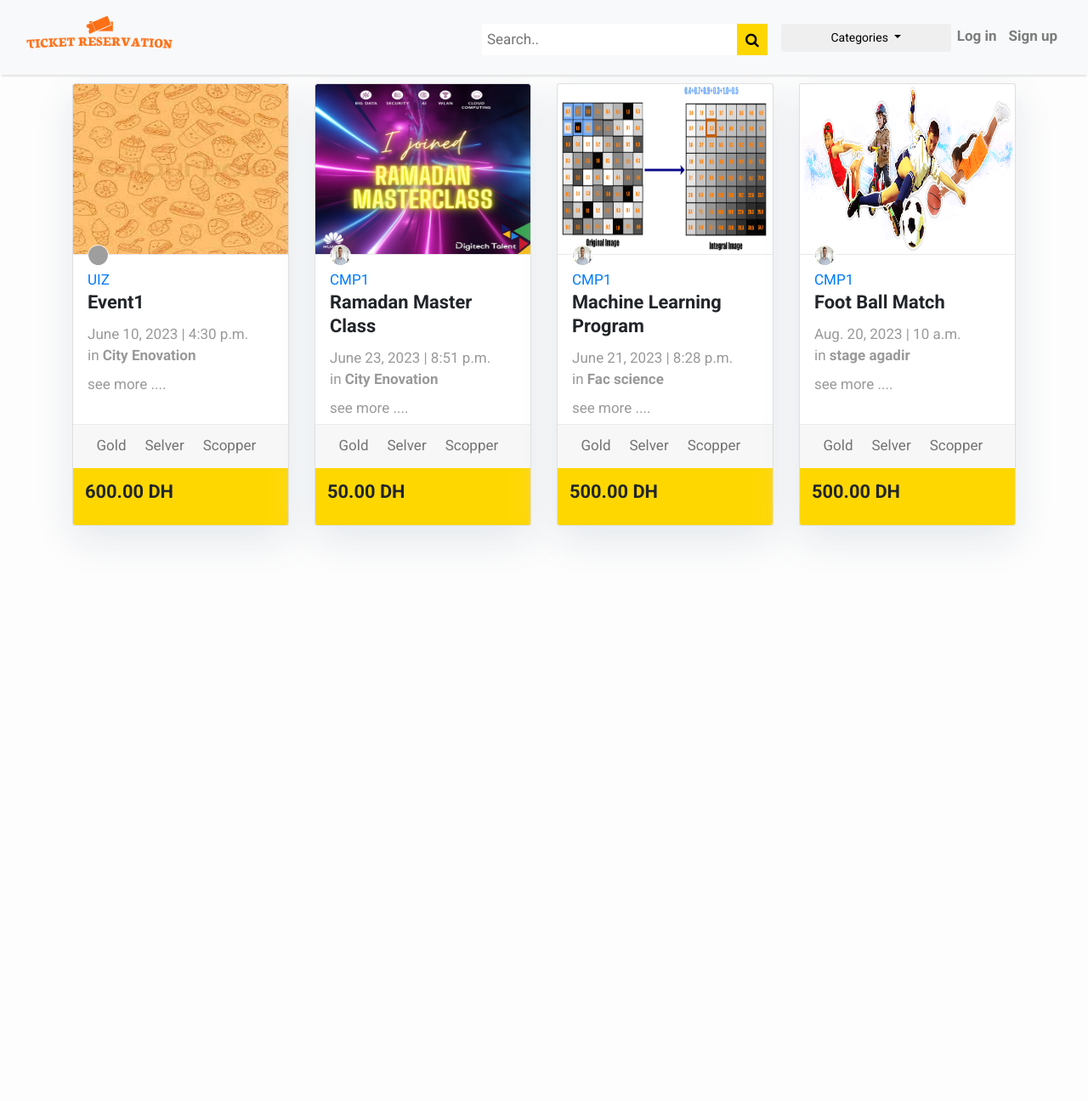
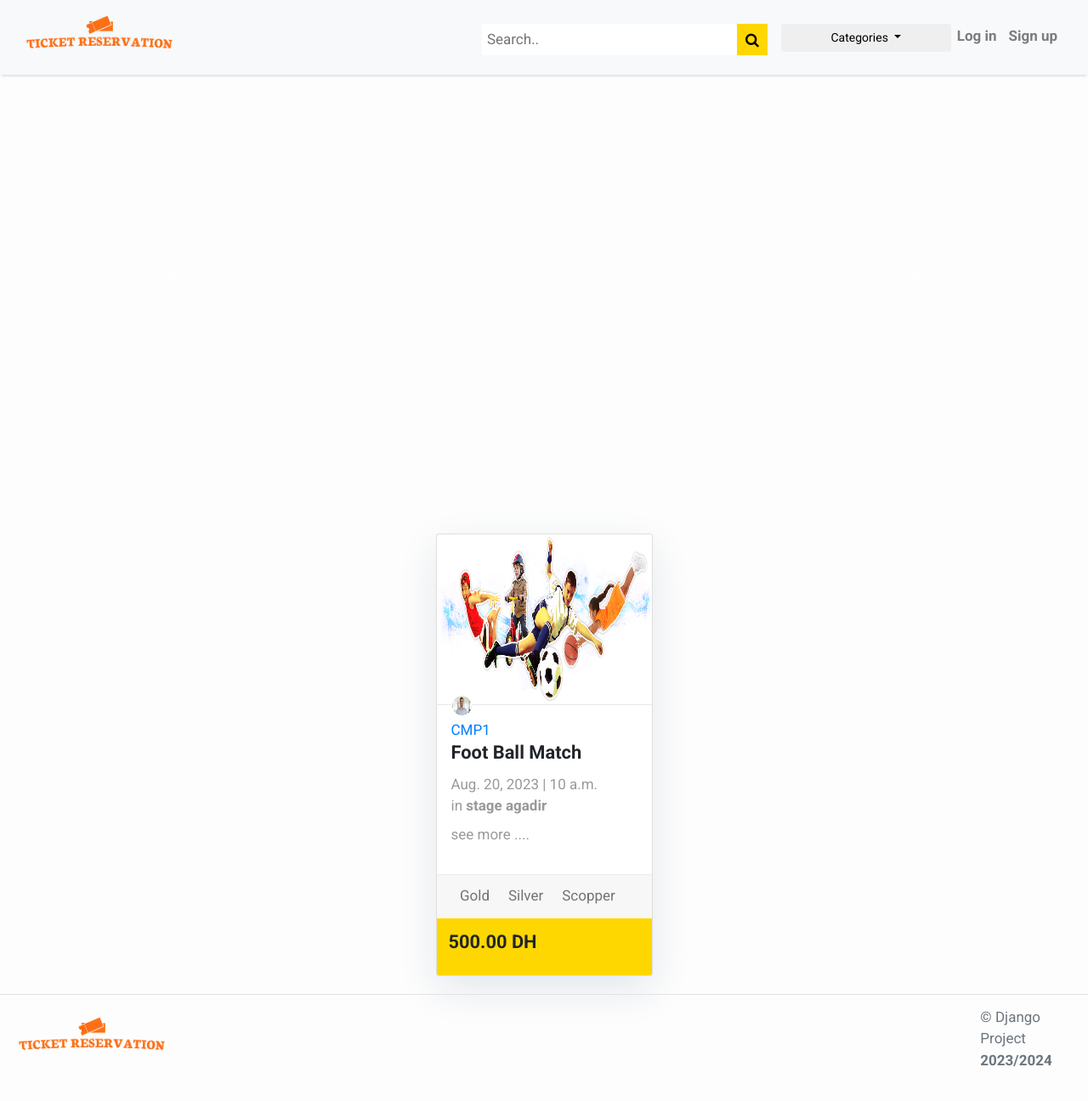
Before and after one commit to MokhtarOuarouss/Django-Reservation-, a Django app: page / in a window 1280 px wide. Shown: the whole page at 85% size. Run offline with Django 4.2, Linux system fonts and the light colour scheme; data comes from the database, SQL or seed files in the repository; both versions use the stored data as it was after the commit; some libraries are stand-ins or nearby versions; grey boxes are pictures that could not be loaded.

Commit message:
update home page

```diff
--- a/ticket/templates/EventByErg.html
+++ b/ticket/templates/EventByErg.html
@@ -7,7 +7,7 @@
 <div class="container">
 
 
-	<div class="row">
+	<div class="row"style="display: flex; justify-content: center;">
 
 
 
--- a/ticket/templates/Events.html
+++ b/ticket/templates/Events.html
@@ -1,13 +1,12 @@
-{%extends "base.html" %}
+{% extends "base.html" %}
 {% load static %}
 
 {% block content %}
-
-
+{% include "carousel.html" %}
 <div class="container">
 
 
-	<div class="row">
+	<div class="row"style="display: flex; justify-content: center;padding-top:30px">
 
 
 
@@ -43,7 +42,7 @@
                         <a class="nav-link" id="one-tab" data-toggle="tab" href="#{{event.id}}" role="tab" aria-controls="One" aria-selected="true">Gold </a>
                     </li>
                     <li class="nav-item">
-                        <a class="nav-link" id="two-tab" data-toggle="tab" href="#{{event.id}}+1" role="tab" aria-controls="Two" aria-selected="false">Selver</a>
+                        <a class="nav-link" id="two-tab" data-toggle="tab" href="#{{event.id}}+1" role="tab" aria-controls="Two" aria-selected="false">Silver</a>
                     </li>
                     <li class="nav-item">
                         <a class="nav-link" id="three-tab" data-toggle="tab" href="#{{event.id}}+2" role="tab" aria-controls="Three" aria-selected="false">Scopper</a>
@@ -89,6 +88,20 @@
 </div>
 </div>
 
+<div class="con">
+  <footer class="d-flex flex-wrap justify-content-between align-items-center py-3 my-4 border-top">
+
+
+
+
+
+      <a class="navbar-brand" href="{% url 'ticket:event_list' %}" style=" padding-left: 20px;"><img src="{% static 'image/Logo3.png' %}" class="rounded-circle" alt="Default Image" width="180" height="65" style="padding-top:0;padding-bottom:-3px">
+      </a>
+
+
+      <p class="col-md-4 mb-0 text-muted" style=" padding-left: 300px;">&copy; Django Project <b>2023/2024</b></p>
+  </footer>
+</div>
 
 
 {%endblock%}
--- a/ticket/templates/OrganizerInfo.html
+++ b/ticket/templates/OrganizerInfo.html
@@ -19,7 +19,7 @@
                 <div class="card">
                     <div class="card-body">
                         <div class="d-flex flex-column align-items-center text-center">
-                            <img style="width:150px;height:200px" src="{{ Organizer.image.url }}" />
+                            <img style="border-radius: 50%;width:200px;height:200px" src="{{ Organizer.image.url }}" />
                             <div class="mt-5">
                                 <h4>{{ Organizer.user.first_name }} {{ Organizer.user.last_name }}</h4>
                                 <p class="text-secondary mb-1">{{ Organizer.company_name }}</p>
@@ -93,7 +93,7 @@
 </div>
 
 <div class="container">
-    <div class="row">
+    <div class="row"style="display: flex; justify-content: center;">
         <!-- Start -->
         {% for event in Events %}
         <div class="col-sm-6 col-md-4 col-lg-3 mt-4">
--- /dev/null
+++ b/ticket/templates/carousel.html
@@ -0,0 +1,19 @@
+
+
+<div id="carouselExampleControls" class="carousel slide" data-ride="carousel" style="padding: 20px; height: 500px;">
+  <div class="carousel-inner">
+    {% for event in ev_less_1_day %}
+    <div class="carousel-item {% if forloop.first %}active{% endif %}">
+      <a href="{% url 'ticket:EventrInfo' id=event.id %}"><img class="d-block w-100" src="{{ event.image.url }}" alt="{{ event.title }}" style=" width: 1300px; height: 500px;"></a>
+    </div>
+    {% endfor %}
+  </div>
+  <a class="carousel-control-prev" href="#carouselExampleControls" role="button" data-slide="prev">
+    <span class="carousel-control-prev-icon" aria-hidden="true"></span>
+    <span class="sr-only">Previous</span>
+  </a>
+  <a class="carousel-control-next" href="#carouselExampleControls" role="button" data-slide="next">
+    <span class="carousel-control-next-icon" aria-hidden="true"></span>
+    <span class="sr-only">Next</span>
+  </a>
+</div>
--- a/ticket/urls.py
+++ b/ticket/urls.py
@@ -33,8 +33,8 @@
     path('Client/updateQuantity/<int:id>', views.updateQuantity, name='updateQuantity'),
     path('Client/Deletereservation/<int:id>', views.Deletereservation, name='Deletereservation'),
     path('Client/Cart', views.Cart, name='Cart'),
-    path('/Search', views.Search, name='Search'),
-    path('Search/<str:search>', views.SearchByCategory, name='SearchByCategory'),
+    path('Search/', views.Search, name='Search'),
+    path('Search/<str:search>/', views.SearchByCategory, name='SearchByCategory'),
 
 
     path('profil/', views.Profil, name='profil'),
--- a/ticket/views.py
+++ b/ticket/views.py
@@ -5,6 +5,7 @@
 from django.contrib.auth import authenticate, login, logout, get_user_model
 from .models import *
 from django.core.paginator import Paginator
+from datetime import datetime, timedelta
 
 
 # Create your views here.
@@ -13,8 +14,24 @@
 
 
 # Show Event where is_valid = True
+
+
 def Event_List(request):
-    context = {'Events': Event.objects.filter(is_valid=True)}
+    current_date = datetime.now().date()
+    current_time = datetime.now().time()
+
+
+    # Calculate the time after 24 hours
+    next_day = (datetime.now() + timedelta(days=1)).date()
+
+    events = Event.objects.filter(is_valid=True, date__gte=current_date)
+    ev_less_1_day = events.filter(is_valid=True, date__lte=next_day,)
+
+    context = {
+        'Events': events,
+        'ev_less_1_day': ev_less_1_day,
+    }
+
     return render(request, 'Events.html', context)
 
 
@@ -27,15 +44,32 @@
         # Perform the search using the 'icontains' lookup
     else:
         results = Event.objects.none()  # Empty queryset when no search query is provided
-    return render(request, 'Events.html', {'Events': results, 'query': query})
+    current_date = datetime.now().date()
+
+
+    # Calculate the time after 24 hours
+    next_day = (datetime.now() + timedelta(days=1)).date()
+
+    events = Event.objects.filter(is_valid=True, date__gte=current_date)
+    ev_less_1_day = events.filter(is_valid=True, date__lte=next_day,)
+
+
+    return render(request, 'Events.html', {'Events': results, 'query': query, 'ev_less_1_day': ev_less_1_day})
 
 def SearchByCategory(request,search):  # Get the search query from the request
 
 
     results = Event.objects.filter(Q(type=search) , is_valid=True)
         # Perform the search using the 'icontains' lookup
+    current_date = datetime.now().date()
+    # Calculate the time after 24 hours
+    next_day = (datetime.now() + timedelta(days=1)).date()
 
-    return render(request, 'Events.html', {'Events': results})
+    events = Event.objects.filter(is_valid=True, date__gte=current_date)
+    ev_less_1_day = events.filter(is_valid=True, date__lte=next_day,)
+
+
+    return render(request, 'Events.html', {'Events': results,'ev_less_1_day': ev_less_1_day,})
 
 
 # ORGANIZER
@@ -235,7 +269,7 @@
         msg = organizer.user.first_name + ' ' + organizer.user.last_name + ' has updated an event. Title: ' + title
         notification = Notification.objects.create(message=msg, event=event, organizer=organizer)
         notification.save()
-        return redirect('ticket:profil')
+        return redirect('ticket:Event_List_organizer')
 
 
 def DeleteEvent(request, id):
```
Also changed, not shown: db.sqlite3, media/administrator/profile/UNJ05AV8_400x400.jpg (added).
